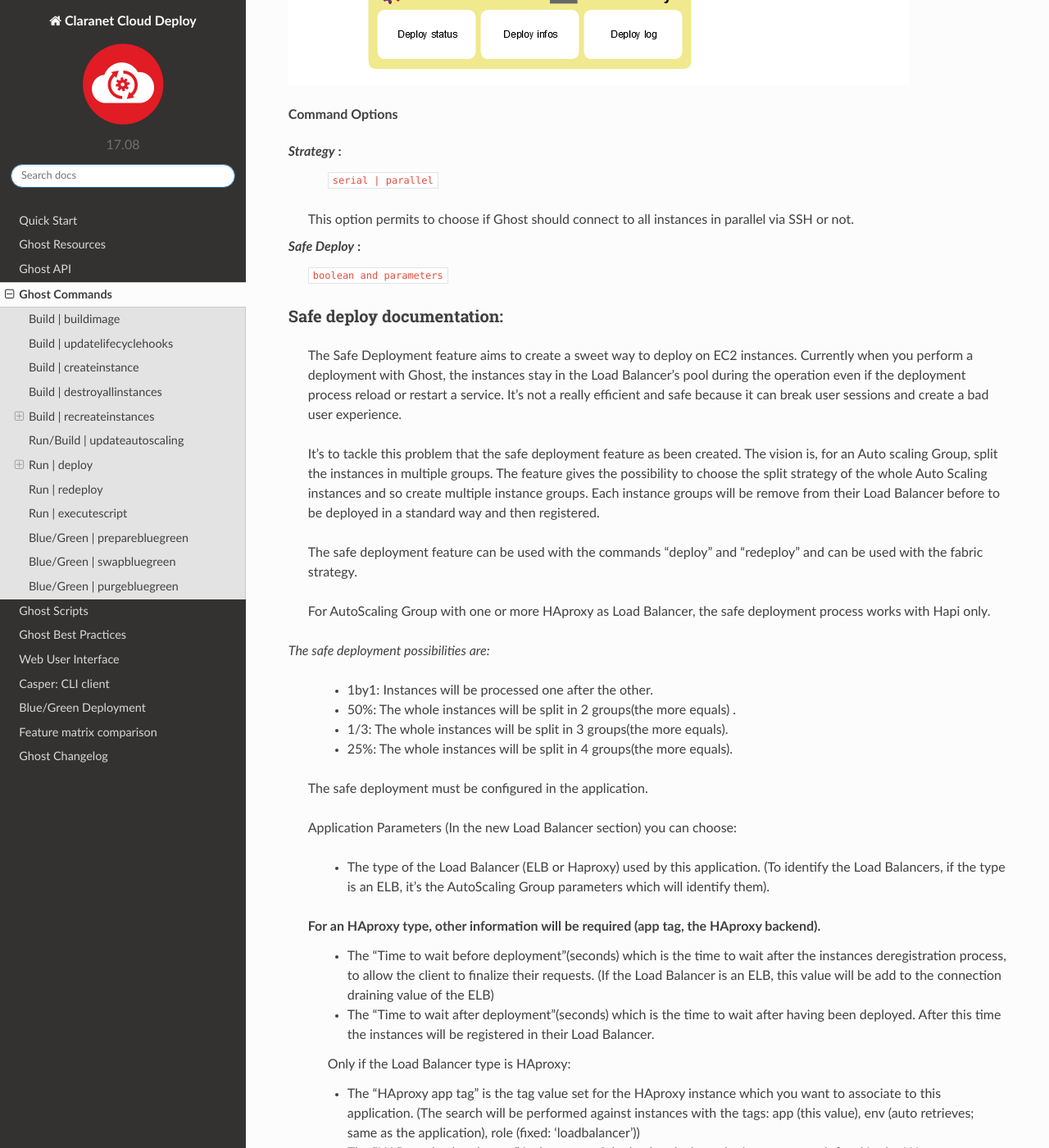
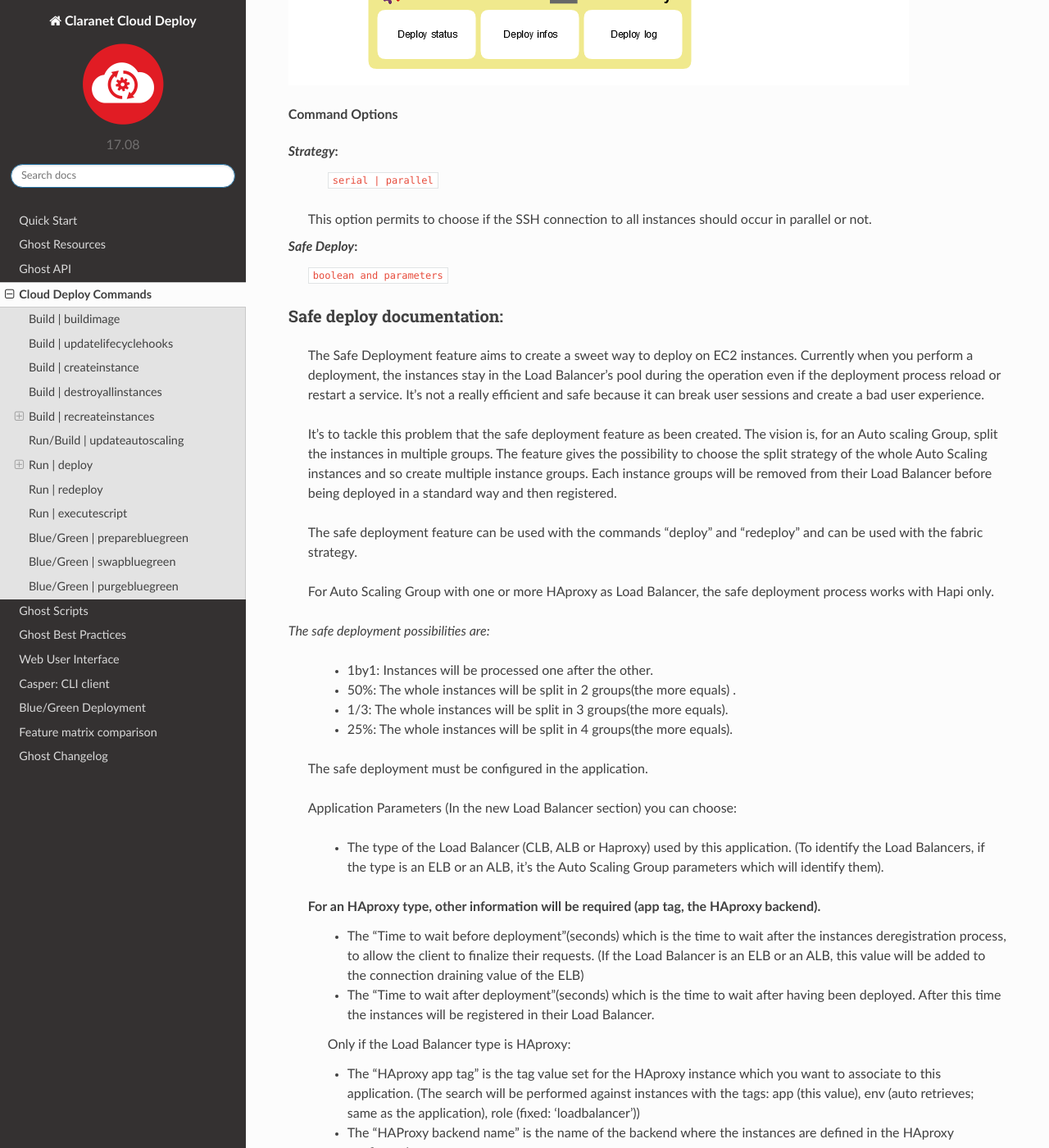
Before and after one commit to claranet/cloud-deploy-docs, a Sphinx documentation site: the page built from source/rst/commands.rst, in a window 1280 px wide and 1400 px high, scrolled down 6371 px. Shown: the whole window at 82% size. Built offline with Sphinx 7.4.7 and the Read the Docs theme 2.0.0, drawn with Linux system fonts in a browser that asks for light colours; some of the changed text lies outside the part shown.

Commit message:
GHOST-464 : Various updates on Commands documentation

```diff
--- a/source/rst/commands.rst
+++ b/source/rst/commands.rst
@@ -1,7 +1,7 @@
 .. _commands:
 
-Ghost Commands
-==============
+Cloud Deploy Commands
+=====================
 
 .. toctree::
     :maxdepth: 2
@@ -9,19 +9,19 @@
 Build | buildimage
 ------------------
 
-| This command should be the first one triggered after a Ghost Application creation.
-| It bakes a new AMI with every feature specified in the application on top of the source AMI chosen. (Generally a Morea/Claranet Debian AMI)
+| This command should be the first one triggered after an Application creation.
+| It bakes a new AMI with every feature specified in the application on top of the source AMI chosen (generally a Claranet Debian AMI).
 | Claranet uses SaltStack and Ansible to provision all the chosen features and uses Packer (from HashiCorp) to bake the new AMI.
 |
 
 **Command Options**
 
-*Instance Type* :
+*Instance Type*:
   ``string``
 
  Choose the instance type of the temporary instance created by Packer for provisionning.
 
-*Skip SALT bootstrap* :
+*Skip SALT bootstrap*:
   ``boolean``
 
  This option permits to choose if Packer should install the Salt agent (minion) before applying all feature formulas.
@@ -31,8 +31,8 @@
     There are two Hooks available and configurable in the application.
     Those hooks are scripts:
 
-        * ``pre_buildimage`` : Script executed on the temporary instance *before* the features provisioning
-        * ``post_buildimage`` : Script executed on the temporary instance *after* the features provisioning
+        * ``pre_buildimage``: Script executed on the temporary instance *before* the features provisioning
+        * ``post_buildimage``: Script executed on the temporary instance *after* the features provisioning
 
 .. figure:: /images/ghost_buildimage.png
 
@@ -43,9 +43,9 @@
 ----------------------------
 
 This command allows you to upload and upgrade the pre-bootstrap and post-bootstrap scripts defined in the application.
-Those scripts will be executed when a new instance is create by the auto-scaling group or when the ``createinstance`` command is triggered in Ghost.
+Those scripts will be executed when a new instance is created by the Auto Scaling Group or when the ``createinstance`` command is triggered.
 
-Here is a workflow diagram for more details :
+Here is a workflow diagram for more details:
 
 .. figure:: /images/bootstrap_workflow.png
 
@@ -57,12 +57,12 @@
 
 **Command Options**
 
-*Subnet* :
+*Subnet*:
   ``subnet_id``
 
  This option permits to choose in which subnet the instance must be created.
 
-*Private IP address* :
+*Private IP address*:
   ``empty by default``
 
  If specified, this option permits to choose the Private IP address to affect to the created instance.
@@ -71,7 +71,7 @@
 Build | destroyallinstances
 ---------------------------
 
-This command allows you to destroy all instances mapped to the current application (based on EC2 Tags: ``app``, ``env``, ``role``, ``color``).
+This command allows you to destroy all the instances mapped to the current application (based on EC2 Tags: ``app``, ``env``, ``role``, ``color``).
 Both *standalone* and *in AutoScale* instances are destroyed.
 
 .. _cmd_recreateinstances:
@@ -79,28 +79,28 @@
 Build | recreateinstances
 -------------------------
 
-This command allows you to renew all the instances associated to a Ghost application.
+This command allows you to renew all the instances associated to an Application.
 It is useful when you have made changes in the baking or bootstrapping steps of your application instances and want to apply them with automation.
 The command works for any application in any context, with or without Auto Scaling Group. Here are the cases:
 
 Application without an Auto Scaling Group
 *****************************************
 
-		* Ghost will destroy all standalone instances
+		* Destroy all standalone instances
 		* Wait until the instances release their private IPs
-		* Create new instances using subnet and private IP matching the old destroyed ones.
+		* Create new instances using subnet and private IP matching the old destroyed ones
 
 Application with an Auto Scaling Group and one or many LoadBalancers
 ********************************************************************
 
-*Without Rolling update strategy option* :
+*Without Rolling update strategy option*:
 
-		* Ghost will suspend the ASG's processes
-		* Ghost will deregister the instances from the Load Balancer
+		* Suspend the ASG's processes
+		* Deregister the instances from the Load Balancer
 
 		.. warning:: Without rolling update strategy this may produce a downtime
 
-		* It will double the target and max value of the ASG
+		* Double the target and max value of the ASG
 		* Resume the ``Launch`` process, let the ASG creates new instances
 		* Wait until all the new instances are up, Healthy and InService in the Load Balancer
 		* Detach the oldest instances from the Load Balancer, wait for the connection draining
@@ -108,16 +108,16 @@
 		* Wait until all the old instances are destroyed and detached from the ASG.
 		* Resume all ASG processes
 
-*With a Rolling update strategy option* :
+*With a Rolling update strategy option*:
 
 		* Split the instances into groups (see next chapter for details), and apply the previous workflow on each group one after the other.
 
 **Command Options**
 
-*Rolling update strategy* :
+*Rolling update strategy*:
   ``1by1 | 50% | 1/3 | 25%``
 
- This option permits to make Ghost use the selected strategy during the rolling update operation
+ This option permits to use the selected strategy during the rolling update operation
 
  *This option can't be used if there is only one instance to recreate*
 
@@ -131,8 +131,8 @@
 Run/Build | updateautoscaling
 -----------------------------
 
-This command allows you to create a new ``LaunchConfiguration`` with every parameter taken from the Ghost application and attach it to the AutoScaling Group.
-It will also update the Auto Scaling Group parameters (update ``min``, ``max``) and tags (set needed Ghost's tags)
+This command allows you to create a new ``LaunchConfiguration`` with every parameter taken from the application and attach it to the Auto Scaling Group.
+It will also update the Auto Scaling Group parameters (update ``min``, ``max``) and tags (set needed application's tags).
 
 
 .. _cmd_deploy:
@@ -143,19 +143,19 @@
 This command allows you to deploy a new configuration version or a new revision of the application.
 You can choose the revision you want to deploy (git branch, tag, or hash commit).
 
-Here is a workflow diagram for more details :
+Here is a workflow diagram for more details:
 
 .. figure:: /images/deploy_workflow.png
 
 
 **Command Options**
 
-*Strategy* :
+*Strategy*:
   ``serial | parallel``
 
- This option permits to choose if Ghost should connect to all instances in parallel via SSH or not.
+ This option permits to choose if the SSH connection to all instances should occur in parallel or not.
 
-*Safe Deploy* :
+*Safe Deploy*:
   ``boolean and parameters``
 
 .. _cmd_deploy_safe:
@@ -163,18 +163,18 @@
 Safe deploy documentation:
 **************************
 
- The Safe Deployment feature aims to create a sweet way to deploy on EC2 instances. Currently when you perform a deployment with Ghost,
+ The Safe Deployment feature aims to create a sweet way to deploy on EC2 instances. Currently when you perform a deployment,
  the instances stay in the Load Balancer's pool during the operation even if the deployment process reload or restart a service. It's not a really efficient and safe
  because it can break user sessions and create a bad user experience.
 
  It's to tackle this problem that the safe deployment feature as been created. The vision is, for an Auto scaling Group, split the instances in multiple groups.
- The feature gives the possibility to choose the split strategy of the whole Auto Scaling instances and so create multiple instance groups. Each instance groups will be remove from their Load Balancer  before to
- be deployed in a standard way and then registered.
+ The feature gives the possibility to choose the split strategy of the whole Auto Scaling instances and so create multiple instance groups.
+ Each instance groups will be removed from their Load Balancer before being deployed in a standard way and then registered.
 
  The safe deployment feature can be used with the commands "deploy" and "redeploy" and can be used with the fabric strategy.
 
 
- For AutoScaling Group with one or more HAproxy as Load Balancer, the safe deployment process works with Hapi only.
+ For Auto Scaling Group with one or more HAproxy as Load Balancer, the safe deployment process works with Hapi only.
 
 *The safe deployment possibilities are:*
 
@@ -187,12 +187,12 @@
 
  Application Parameters (In the new Load Balancer section) you can choose:
 
-		* The type of the Load Balancer (ELB or Haproxy) used by this application.
-		  (To identify the Load Balancers, if the type is an ELB, it's the AutoScaling Group parameters which will identify them).
+		* The type of the Load Balancer (CLB, ALB or Haproxy) used by this application.
+		  (To identify the Load Balancers, if the type is an ELB or an ALB, it's the Auto Scaling Group parameters which will identify them).
 
  For an HAproxy type, other information will be required (app tag, the HAproxy backend).
 		* The "Time to wait before deployment"(seconds) which is the time to wait after the instances deregistration process, to allow the client to finalize their requests.
-		  (If the Load Balancer is an ELB, this value will be add to the connection draining value of the ELB)
+		  (If the Load Balancer is an ELB or an ALB, this value will be added to the connection draining value of the ELB)
 		* The "Time to wait after deployment"(seconds) which is the time to wait after having been deployed. After this time the instances will be registered
 		  in their Load Balancer.
 
@@ -213,17 +213,17 @@
 
 		* Check that all instances in the Load Balancer (ELB or HAproxy) are in service and are enough to perform the safe deployment and check also, when there are multiple Load Balancers, that they have the same configuration.
 		* Split the instances list in groups according the deployment type chosen (1by1-1/3-25%-50%).
-		* Before begin to deploy on the instances group, remove them from their Load Balancer (Haproxy or ELB)
-		* Wait a moment (depends on the connection draining value for the ELB and/or the custom value defines in Ghost)
-		* Launch the standard deployment process
-		* Wait a moment(depends on the custom value defines in Ghost)
+		* Before beginning to deploy on the instances group, remove them from their Load Balancer (Haproxy or ELB).
+		* Wait a moment (depends on the connection draining value for the ELB and/or the custom value defined).
+		* Launch the standard deployment process.
+		* Wait a moment (depends on the custom value defined).
 		* Add the updated instances in their Load Balancer.
 		* Wait until instances become healthy (checked every 10s).
 		* Do the same process for the next instance groups.
 
 Example of safe deployment output:
 
-		* Suspending auto-scaling group processes ['Terminate', 'Launch']
+		* Suspending Auto Scaling Group processes ['Terminate', 'Launch']
 		* Instances [u'i-87bc5b05', u'i-87bcei97'] well deregistered in the ELB test
 		* Waiting 15s: The connection draining time more the custom value set for wait_before_deploy
 		* Updating current instances in serial: [u'10.10.12.80', u'10.10.11.50']
@@ -235,12 +235,12 @@
 		* ...
 		* ... (same process for the others safe deployment groups)
 		* ...
-		* Resuming auto-scaling group processes ['Terminate', 'Launch']
+		* Resuming Auto Scaling Group processes ['Terminate', 'Launch']
 
  In case of failure during the safe deployment process, if the instances were disabled/deregistered from their Load Balancer, they stay in this state. At the next deploy/redeploy action, a new complete deployment will be performed on them and if no error occurs, they will be enabled/registered in their Load Balancer.
 
 
-Here is a workflow diagram for more details :
+Here is a workflow diagram for more details:
 
 .. figure:: /images/safe_deploy_workflow_1.png
 
@@ -271,13 +271,13 @@
 Run | redeploy
 --------------
 
-This commands allows you to deploy an old version that has already been deployed in the past. This command is useful in order to rollback a bad deployment of an application or a system configuration.
+This command allows you to deploy an old version that has already been deployed. This command is useful in order to rollback a bad deployment of an application or a system configuration.
 
 When you choose to use this command, you have to specify which deployment you want to re-deploy.
-Ghost will bring back this archive (generated by the ``buildpack`` step from the ``deploy`` command) and execute the half second part of the ``deploy`` workflow:
+This archive will be brought back (generated by the ``buildpack`` step from the ``deploy`` command) and executed in the half second part of the ``deploy`` workflow:
 
 		* Executes pre deploy script
-		* Symlink the deployment content
+		* Symlinks the deployment content
 		* Executes post deploy script
 		* Notification (by mail)
 
@@ -288,29 +288,29 @@
 Run | executescript
 -------------------
 
-This commands allows you to run a custom shell script on running instance(s) in the application.
+This command allows you to run a custom shell script on running instance(s) in the application.
 
 .. warning:: All modification made by this command are volatile and will not be applied to instances created after the script execution. Which means you have to use the classical deploy workflow in order to persist any kind of modification on your instances.
 
 **Command Options**
 
-*Script* :
+*Script*:
   ``b64 content``
 
  The script file (base64 encoded at API level) to run
 
-*Module context* :
+*Module context*:
   ``string`` - can be empty or null
 
  The module name to use if set. The script file will be executed in the module target path/directory, useful if you need to run or interact with existing module's scripts.
  It will also execute the script with the UID/user configured in the module (or with **root** by default if no user UID is set).
 
-*Execution Strategy* :
+*Execution Strategy*:
   ``string: single | serial | parallel``
 
- This option permits to choose if Ghost should connect to a unique instance, or to all instances in parallel/serial via SSH.
+ This option permits to choose if the SSH connection would be to a unique instance, or to all instances in parallel/serial.
 
-*Strategy param: Single Host IP or Safe Deploy Group option* :
+*Strategy param: Single Host IP or Safe Deploy Group option*:
   ``string: private IPv4`` - mandatory when using **single** in Execution Strategy
 
  This option permits to specify a single instance and launch the command only on this instance. When this parameter is set (private IPv4 address), other parameters will be ignored (Safe option).
```
Also changed, not shown: other parts of source/rst/commands.rst (+9 -10 lines).
